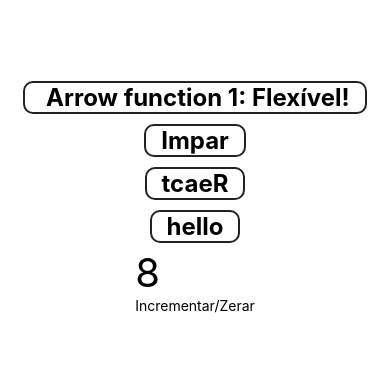
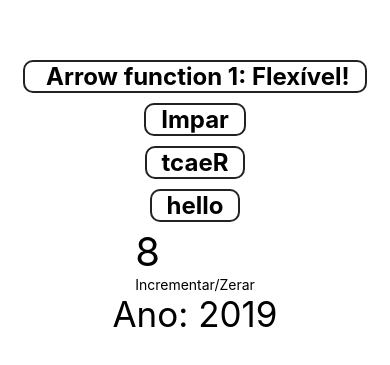
Before and after one commit to natanlf/exercicio1-fundamentos-react, a React Native app: screen / in a window 390 px wide. Shown: the part 227-592 px from the top of the page. Built offline with nearby package versions, Linux system fonts and the light colour scheme.

Commit message:
Validar Propriedades

```diff
--- a/src/App.js
+++ b/src/App.js
@@ -4,6 +4,7 @@ import Simples from './componentes/Simples'
 import ParImpar from './componentes/ParImpar'
 import { Reverter, Show } from './componentes/Multi' //arquivo com multiplas funções, se usasse default não poderia ter multiplas e não usaria {}
 import Contador from './componentes/Contador';
+import ValidarProps from './componentes/ValidarProps';
 
 //esse componente está sendo usado dentro do index.js, por isso precisamos exportar
 export default class App extends Component {
@@ -17,6 +18,7 @@ export default class App extends Component {
         <Reverter texto='React'/>
         <Show msg="hello"/>
         <Contador numeroInicial={8}/>
+        <ValidarProps ano={19}></ValidarProps>
       </View>
     )
   }
--- /dev/null
+++ b/src/componentes/ValidarProps.js
@@ -0,0 +1,21 @@
+import React from 'react'
+import PropTypes from 'prop-types'
+import { Text } from 'react-native'
+
+const ValidarProps = props =>
+    <Text style={{ fontSize: 35 }}>
+        {props.label}
+        {props.ano + 2000}
+    </Text>
+
+//label padrão
+ValidarProps.defaultProps = {
+    label: 'Ano: '
+}
+
+//ano é númerico e obrigatório
+ValidarProps.propTypes = {
+    ano: PropTypes.number.isRequired
+}
+
+export default ValidarProps
```
Also changed, not shown: package.json (line endings or trailing spaces), 1 other file (tests, documents, lock files or other folders).
